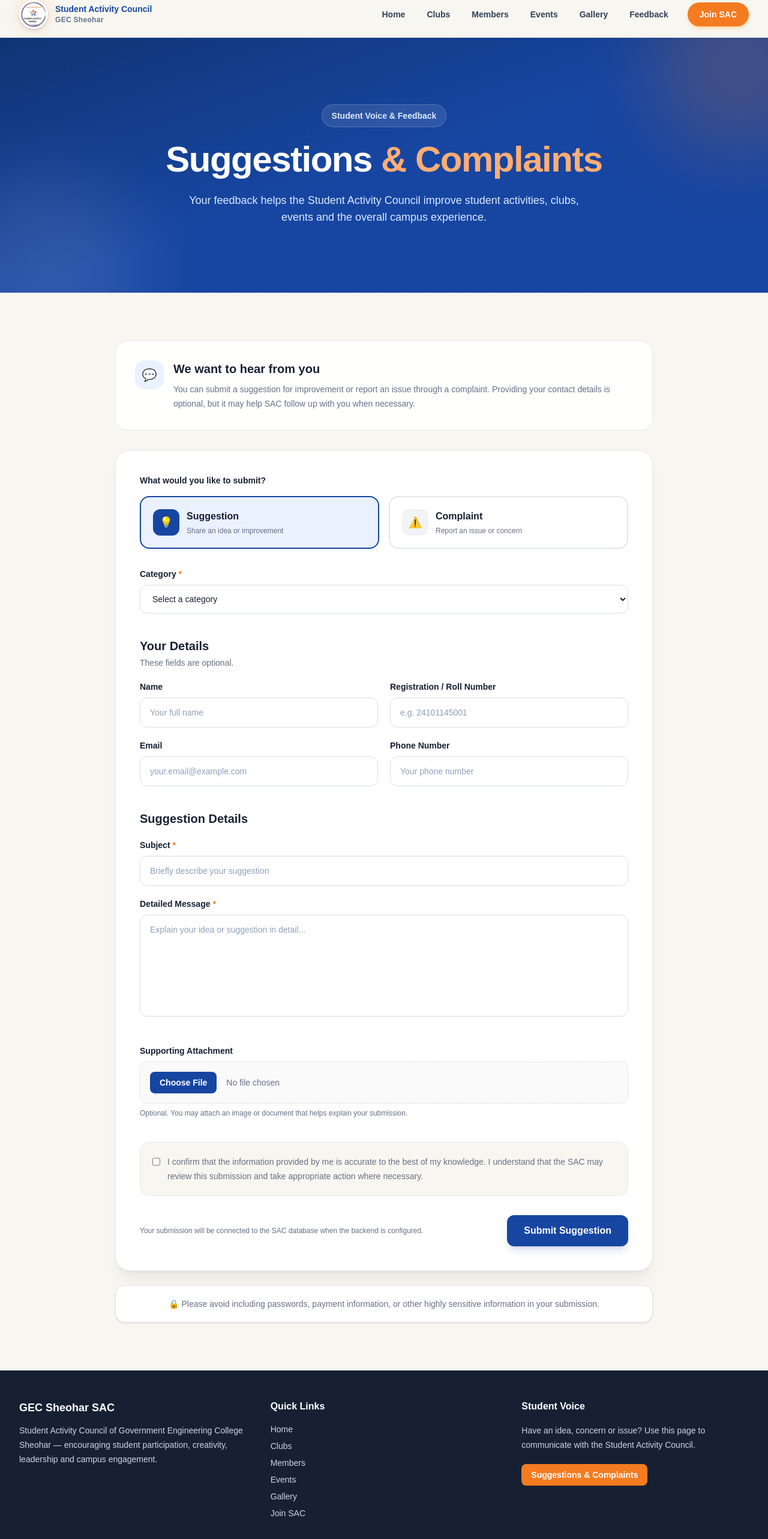
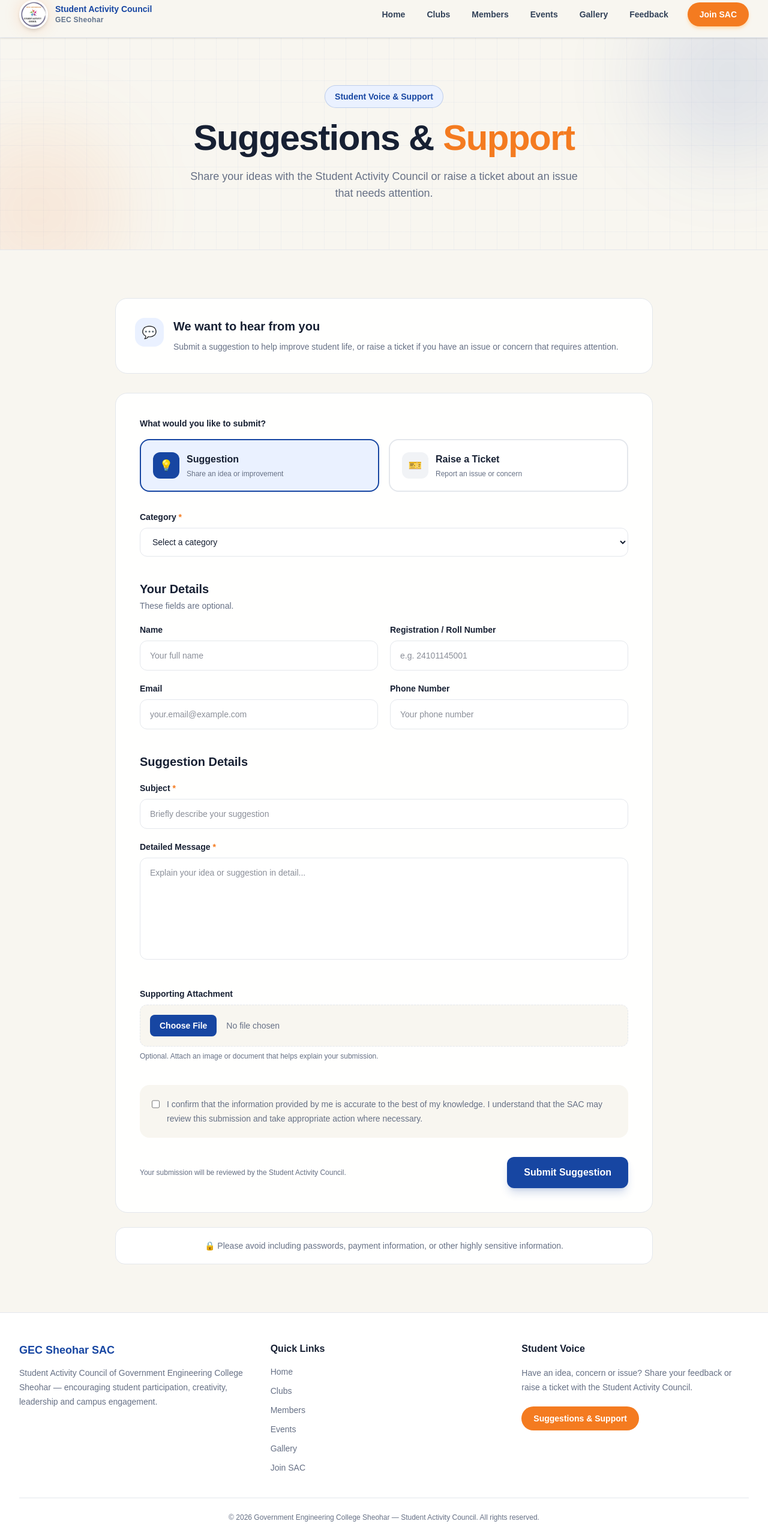
Before and after one commit to premkumar709176/gec-sheohar-sac, a Next.js app: page /suggestions in a window 1280 px wide. Shown: the part 14-2580 px from the top of the page at 60% size. Built offline with nearby package versions, Linux system fonts and the light colour scheme.

Commit message:
Update suggestions and raise ticket page

```diff
--- a/app/suggestions/page.tsx
+++ b/app/suggestions/page.tsx
@@ -4,15 +4,15 @@ import Link from "next/link";
 import { FormEvent, useState } from "react";
 
 export default function SuggestionsPage() {
-  const [type, setType] = useState<"suggestion" | "complaint">("suggestion");
+  const [type, setType] = useState<"suggestion" | "ticket">("suggestion");
 
   const handleSubmit = (e: FormEvent<HTMLFormElement>) => {
     e.preventDefault();
 
     alert(
       type === "suggestion"
-        ? "Thank you! Your suggestion has been recorded in the form interface. Database connection will be added later."
-        : "Thank you! Your complaint has been submitted through the form interface. Database connection will be added later."
+        ? "Thank you! Your suggestion has been submitted successfully."
+        : "Your ticket has been raised successfully. The SAC team will review it."
     );
   };
 
@@ -21,35 +21,30 @@ export default function SuggestionsPage() {
       <div className="h-[76px]" />
 
       {/* HERO */}
-      <section className="relative overflow-hidden bg-[#1746a2] text-white">
-        <div className="absolute inset-0 bg-gradient-to-br from-[#103575] via-[#1746a2] to-[#1746a2]" />
+      <section className="college-pattern relative overflow-hidden border-b border-[#e4e7ec] bg-[#f8f6f0]">
+        <div className="absolute -right-20 -top-20 h-72 w-72 rounded-full bg-[#1746a2]/10 blur-3xl" />
+        <div className="absolute -bottom-20 -left-20 h-72 w-72 rounded-full bg-[#f47b20]/10 blur-3xl" />
 
-        <div className="absolute -right-24 -top-24 h-72 w-72 rounded-full bg-[#f47b20]/20 blur-3xl" />
-        <div className="absolute -bottom-32 -left-20 h-80 w-80 rounded-full bg-white/10 blur-3xl" />
-
-        <div className="relative mx-auto max-w-5xl px-5 py-20 text-center lg:px-8 lg:py-28">
-          <span className="inline-flex rounded-full border border-white/20 bg-white/10 px-4 py-2 text-sm font-semibold text-blue-100 backdrop-blur-sm">
-            Student Voice & Feedback
+        <div className="relative mx-auto max-w-5xl px-5 py-16 text-center lg:px-8 lg:py-20">
+          <span className="inline-flex rounded-full border border-[#1746a2]/20 bg-[#eaf1ff] px-4 py-2 text-sm font-bold text-[#1746a2]">
+            Student Voice & Support
           </span>
 
-          <h1 className="mt-6 text-4xl font-black tracking-tight sm:text-5xl lg:text-6xl">
-            Suggestions{" "}
-            <span className="text-[#ffad73]">& Complaints</span>
+          <h1 className="mt-5 text-4xl font-black tracking-tight text-[#172033] sm:text-5xl lg:text-6xl">
+            Suggestions & <span className="text-[#f47b20]">Support</span>
           </h1>
 
-          <p className="mx-auto mt-6 max-w-2xl text-base leading-7 text-blue-100 sm:text-lg">
-            Your feedback helps the Student Activity Council improve
-            student activities, clubs, events and the overall campus
-            experience.
+          <p className="mx-auto mt-5 max-w-2xl text-base leading-7 text-[#667085] sm:text-lg">
+            Share your ideas with the Student Activity Council or raise a
+            ticket about an issue that needs attention.
           </p>
         </div>
       </section>
 
-      {/* FORM SECTION */}
-      <section className="px-5 py-16 lg:px-8 lg:py-20">
+      {/* FORM */}
+      <section className="px-5 py-14 lg:px-8 lg:py-20">
         <div className="mx-auto max-w-4xl">
-
-          {/* INTRO CARD */}
+          {/* INTRO */}
           <div className="college-card mb-8 p-6 sm:p-8">
             <div className="flex gap-4">
               <div className="flex h-12 w-12 shrink-0 items-center justify-center rounded-2xl bg-[#eaf1ff] text-xl">
@@ -57,26 +52,24 @@ export default function SuggestionsPage() {
               </div>
 
               <div>
-                <h2 className="text-xl font-bold text-[#172033]">
+                <h2 className="text-xl font-black text-[#172033]">
                   We want to hear from you
                 </h2>
 
                 <p className="mt-2 text-sm leading-6 text-[#667085]">
-                  You can submit a suggestion for improvement or report
-                  an issue through a complaint. Providing your contact
-                  details is optional, but it may help SAC follow up with
-                  you when necessary.
+                  Submit a suggestion to help improve student life, or raise a
+                  ticket if you have an issue or concern that requires
+                  attention.
                 </p>
               </div>
             </div>
           </div>
 
-          {/* FORM */}
           <form
             onSubmit={handleSubmit}
-            className="rounded-3xl border border-[#e4e7ec] bg-white p-6 shadow-xl shadow-slate-900/5 sm:p-10"
+            className="college-card p-6 sm:p-10"
           >
-            {/* TYPE SELECTOR */}
+            {/* TYPE */}
             <div>
               <label className="mb-4 block text-sm font-bold text-[#172033]">
                 What would you like to submit?
@@ -88,8 +81,8 @@ export default function SuggestionsPage() {
                   onClick={() => setType("suggestion")}
                   className={`rounded-2xl border-2 p-5 text-left transition ${
                     type === "suggestion"
-                      ? "border-[#1746a2] bg-[#eaf1ff] shadow-md shadow-blue-900/5"
-                      : "border-[#e4e7ec] bg-white hover:border-[#1746a2]/30 hover:bg-[#fafcff]"
+                      ? "border-[#1746a2] bg-[#eaf1ff]"
+                      : "border-[#e4e7ec] bg-white hover:border-[#1746a2]/40"
                   }`}
                 >
                   <div className="flex items-center gap-3">
@@ -104,10 +97,7 @@ export default function SuggestionsPage() {
                     </div>
 
                     <div>
-                      <p className="font-bold text-[#172033]">
-                        Suggestion
-                      </p>
-
+                      <p className="font-bold text-[#172033]">Suggestion</p>
                       <p className="mt-1 text-xs text-[#667085]">
                         Share an idea or improvement
                       </p>
@@ -117,29 +107,28 @@ export default function SuggestionsPage() {
 
                 <button
                   type="button"
-                  onClick={() => setType("complaint")}
+                  onClick={() => setType("ticket")}
                   className={`rounded-2xl border-2 p-5 text-left transition ${
-                    type === "complaint"
-                      ? "border-[#f47b20] bg-[#fff1e6] shadow-md shadow-orange-900/5"
-                      : "border-[#e4e7ec] bg-white hover:border-[#f47b20]/40 hover:bg-[#fffdfb]"
+                    type === "ticket"
+                      ? "border-[#f47b20] bg-[#fff1e6]"
+                      : "border-[#e4e7ec] bg-white hover:border-[#f47b20]/40"
                   }`}
                 >
                   <div className="flex items-center gap-3">
                     <div
                       className={`flex h-11 w-11 items-center justify-center rounded-xl text-lg ${
-                        type === "complaint"
+                        type === "ticket"
                           ? "bg-[#f47b20] text-white"
                           : "bg-[#f1f3f6]"
                       }`}
                     >
-                      ⚠️
+                      🎫
                     </div>
 
                     <div>
                       <p className="font-bold text-[#172033]">
-                        Complaint
+                        Raise a Ticket
                       </p>
-
                       <p className="mt-1 text-xs text-[#667085]">
                         Report an issue or concern
                       </p>
@@ -162,7 +151,7 @@ export default function SuggestionsPage() {
                 id="category"
                 name="category"
                 required
-                className="w-full rounded-xl border border-[#d9dde5] bg-white px-4 py-3.5 text-sm text-[#172033] outline-none transition focus:border-[#1746a2] focus:ring-4 focus:ring-[#eaf1ff]"
+                className="w-full rounded-xl border border-[#e4e7ec] bg-white px-4 py-3.5 text-sm text-[#172033] outline-none transition focus:border-[#1746a2] focus:ring-4 focus:ring-[#eaf1ff]"
               >
                 <option value="">Select a category</option>
                 <option>Academic & Student Activities</option>
@@ -177,10 +166,10 @@ export default function SuggestionsPage() {
               </select>
             </div>
 
-            {/* PERSONAL DETAILS */}
+            {/* DETAILS */}
             <div className="mt-10">
               <div className="mb-5">
-                <h3 className="text-xl font-bold text-[#172033]">
+                <h3 className="text-xl font-black text-[#172033]">
                   Your Details
                 </h3>
 
@@ -203,7 +192,7 @@ export default function SuggestionsPage() {
                     name="name"
                     type="text"
                     placeholder="Your full name"
-                    className="w-full rounded-xl border border-[#d9dde5] bg-white px-4 py-3.5 text-sm text-[#172033] outline-none transition placeholder:text-slate-400 focus:border-[#1746a2] focus:ring-4 focus:ring-[#eaf1ff]"
+                    className="w-full rounded-xl border border-[#e4e7ec] bg-white px-4 py-3.5 text-sm outline-none transition focus:border-[#1746a2] focus:ring-4 focus:ring-[#eaf1ff]"
                   />
                 </div>
 
@@ -220,7 +209,7 @@ export default function SuggestionsPage() {
                     name="roll"
                     type="text"
                     placeholder="e.g. 24101145001"
-                    className="w-full rounded-xl border border-[#d9dde5] bg-white px-4 py-3.5 text-sm text-[#172033] outline-none transition placeholder:text-slate-400 focus:border-[#1746a2] focus:ring-4 focus:ring-[#eaf1ff]"
+                    className="w-full rounded-xl border border-[#e4e7ec] bg-white px-4 py-3.5 text-sm outline-none transition focus:border-[#1746a2] focus:ring-4 focus:ring-[#eaf1ff]"
                   />
                 </div>
 
@@ -237,7 +226,7 @@ export default function SuggestionsPage() {
                     name="email"
                     type="email"
                     placeholder="your.email@example.com"
-                    className="w-full rounded-xl border border-[#d9dde5] bg-white px-4 py-3.5 text-sm text-[#172033] outline-none transition placeholder:text-slate-400 focus:border-[#1746a2] focus:ring-4 focus:ring-[#eaf1ff]"
+                    className="w-full rounded-xl border border-[#e4e7ec] bg-white px-4 py-3.5 text-sm outline-none transition focus:border-[#1746a2] focus:ring-4 focus:ring-[#eaf1ff]"
                   />
                 </div>
 
@@ -254,7 +243,7 @@ export default function SuggestionsPage() {
                     name="phone"
                     type="tel"
                     placeholder="Your phone number"
-                    className="w-full rounded-xl border border-[#d9dde5] bg-white px-4 py-3.5 text-sm text-[#172033] outline-none transition placeholder:text-slate-400 focus:border-[#1746a2] focus:ring-4 focus:ring-[#eaf1ff]"
+                    className="w-full rounded-xl border border-[#e4e7ec] bg-white px-4 py-3.5 text-sm outline-none transition focus:border-[#1746a2] focus:ring-4 focus:ring-[#eaf1ff]"
                   />
                 </div>
               </div>
@@ -262,10 +251,10 @@ export default function SuggestionsPage() {
 
             {/* MESSAGE */}
             <div className="mt-10">
-              <h3 className="mb-5 text-xl font-bold text-[#172033]">
+              <h3 className="mb-5 text-xl font-black text-[#172033]">
                 {type === "suggestion"
                   ? "Suggestion Details"
-                  : "Complaint Details"}
+                  : "Ticket Details"}
               </h3>
 
               <div>
@@ -284,9 +273,9 @@ export default function SuggestionsPage() {
                   placeholder={
                     type === "suggestion"
                       ? "Briefly describe your suggestion"
-                      : "Briefly describe your complaint"
+                      : "Briefly describe the issue"
                   }
-                  className="w-full rounded-xl border border-[#d9dde5] bg-white px-4 py-3.5 text-sm text-[#172033] outline-none transition placeholder:text-slate-400 focus:border-[#1746a2] focus:ring-4 focus:ring-[#eaf1ff]"
+                  className="w-full rounded-xl border border-[#e4e7ec] bg-white px-4 py-3.5 text-sm outline-none transition focus:border-[#1746a2] focus:ring-4 focus:ring-[#eaf1ff]"
                 />
               </div>
 
@@ -295,7 +284,8 @@ export default function SuggestionsPage() {
                   htmlFor="message"
                   className="mb-2 block text-sm font-semibold text-[#172033]"
                 >
-                  Detailed Message <span className="text-[#f47b20]">*</span>
+                  Detailed Message{" "}
+                  <span className="text-[#f47b20]">*</span>
                 </label>
 
                 <textarea
@@ -308,7 +298,7 @@ export default function SuggestionsPage() {
                       ? "Explain your idea or suggestion in detail..."
                       : "Describe the issue or concern in detail..."
                   }
-                  className="w-full resize-none rounded-xl border border-[#d9dde5] bg-white px-4 py-3.5 text-sm text-[#172033] outline-none transition placeholder:text-slate-400 focus:border-[#1746a2] focus:ring-4 focus:ring-[#eaf1ff]"
+                  className="w-full resize-none rounded-xl border border-[#e4e7ec] bg-white px-4 py-3.5 text-sm outline-none transition focus:border-[#1746a2] focus:ring-4 focus:ring-[#eaf1ff]"
                 />
               </div>
             </div>
@@ -327,29 +317,29 @@ export default function SuggestionsPage() {
                 name="attachment"
                 type="file"
                 accept="image/*,.pdf,.doc,.docx"
-                className="block w-full cursor-pointer rounded-xl border border-dashed border-[#d9dde5] bg-[#fafafa] px-4 py-4 text-sm text-[#667085] file:mr-4 file:rounded-lg file:border-0 file:bg-[#1746a2] file:px-4 file:py-2 file:font-semibold file:text-white hover:file:bg-[#103575]"
+                className="block w-full cursor-pointer rounded-xl border border-dashed border-[#e4e7ec] bg-[#f8f6f0] px-4 py-4 text-sm text-[#667085] file:mr-4 file:rounded-lg file:border-0 file:bg-[#1746a2] file:px-4 file:py-2 file:font-semibold file:text-white hover:file:bg-[#103575]"
               />
 
               <p className="mt-2 text-xs text-[#667085]">
-                Optional. You may attach an image or document that helps
-                explain your submission.
+                Optional. Attach an image or document that helps explain your
+                submission.
               </p>
             </div>
 
             {/* DECLARATION */}
-            <div className="mt-10 rounded-2xl border border-[#e4e7ec] bg-[#f8f6f0] p-5">
+            <div className="mt-10 rounded-2xl bg-[#f8f6f0] p-5">
               <label className="flex cursor-pointer items-start gap-3">
                 <input
                   type="checkbox"
                   required
-                  className="mt-1 h-4 w-4 rounded border-slate-300 accent-[#1746a2] focus:ring-[#1746a2]"
+                  className="mt-1 h-4 w-4 rounded border-[#e4e7ec] text-[#1746a2] focus:ring-[#1746a2]"
                 />
 
                 <span className="text-sm leading-6 text-[#667085]">
-                  I confirm that the information provided by me is
-                  accurate to the best of my knowledge. I understand that
-                  the SAC may review this submission and take appropriate
-                  action where necessary.
+                  I confirm that the information provided by me is accurate to
+                  the best of my knowledge. I understand that the SAC may
+                  review this submission and take appropriate action where
+                  necessary.
                 </span>
               </label>
             </div>
@@ -357,100 +347,117 @@ export default function SuggestionsPage() {
             {/* SUBMIT */}
             <div className="mt-8 flex flex-col gap-4 sm:flex-row sm:items-center sm:justify-between">
               <p className="text-xs leading-5 text-[#667085]">
-                Your submission will be connected to the SAC database
-                when the backend is configured.
+                Your submission will be reviewed by the Student Activity
+                Council.
               </p>
 
               <button
                 type="submit"
                 className={`rounded-xl px-7 py-3.5 font-bold text-white shadow-lg transition hover:-translate-y-0.5 ${
                   type === "suggestion"
-                    ? "bg-[#1746a2] shadow-blue-900/15 hover:bg-[#103575]"
-                    : "bg-[#f47b20] shadow-orange-900/15 hover:bg-[#d96512]"
+                    ? "bg-[#1746a2] shadow-[#1746a2]/20 hover:bg-[#103575]"
+                    : "bg-[#f47b20] shadow-[#f47b20]/20 hover:bg-[#d96512]"
                 }`}
               >
-                Submit{" "}
                 {type === "suggestion"
-                  ? "Suggestion"
-                  : "Complaint"}
+                  ? "Submit Suggestion"
+                  : "Raise Ticket"}
               </button>
             </div>
           </form>
 
-          {/* PRIVACY NOTE */}
-          <div className="mt-6 rounded-2xl border border-[#e4e7ec] bg-white p-5 text-center shadow-sm">
+          {/* PRIVACY */}
+          <div className="mt-6 rounded-2xl border border-[#e4e7ec] bg-white p-5 text-center">
             <p className="text-sm text-[#667085]">
-              🔒 Please avoid including passwords, payment information,
-              or other highly sensitive information in your submission.
+              🔒 Please avoid including passwords, payment information, or
+              other highly sensitive information.
             </p>
           </div>
         </div>
       </section>
 
       {/* FOOTER */}
-      <footer className="bg-[#172033] text-white">
+      <footer className="border-t border-[#e4e7ec] bg-white">
         <div className="mx-auto max-w-7xl px-5 py-12 lg:px-8">
           <div className="grid gap-10 md:grid-cols-3">
             <div>
-              <h3 className="text-lg font-bold text-white">
+              <h3 className="text-lg font-black text-[#1746a2]">
                 GEC Sheohar SAC
               </h3>
 
-              <p className="mt-3 max-w-sm text-sm leading-6 text-slate-300">
-                Student Activity Council of Government Engineering
-                College Sheohar — encouraging student participation,
-                creativity, leadership and campus engagement.
+              <p className="mt-3 max-w-sm text-sm leading-6 text-[#667085]">
+                Student Activity Council of Government Engineering College
+                Sheohar — encouraging student participation, creativity,
+                leadership and campus engagement.
               </p>
             </div>
 
             <div>
-              <h3 className="font-bold text-white">Quick Links</h3>
+              <h3 className="font-black text-[#172033]">Quick Links</h3>
 
-              <div className="mt-4 flex flex-col gap-2 text-sm text-slate-300">
-                <Link href="/" className="transition hover:text-[#ffad73]">
+              <div className="mt-4 flex flex-col gap-3 text-sm">
+                <Link
+                  href="/"
+                  className="text-[#667085] transition hover:text-[#1746a2]"
+                >
                   Home
                 </Link>
 
-                <Link href="/clubs" className="transition hover:text-[#ffad73]">
+                <Link
+                  href="/clubs"
+                  className="text-[#667085] transition hover:text-[#1746a2]"
+                >
                   Clubs
                 </Link>
 
-                <Link href="/members" className="transition hover:text-[#ffad73]">
+                <Link
+                  href="/members"
+                  className="text-[#667085] transition hover:text-[#1746a2]"
+                >
                   Members
                 </Link>
 
-                <Link href="/events" className="transition hover:text-[#ffad73]">
+                <Link
+                  href="/events"
+                  className="text-[#667085] transition hover:text-[#1746a2]"
+                >
                   Events
                 </Link>
 
-                <Link href="/gallery" className="transition hover:text-[#ffad73]">
+                <Link
+                  href="/gallery"
+                  className="text-[#667085] transition hover:text-[#1746a2]"
+                >
                   Gallery
                 </Link>
 
-                <Link href="/join" className="transition hover:text-[#ffad73]">
+                <Link
+                  href="/join"
+                  className="text-[#667085] transition hover:text-[#1746a2]"
+                >
                   Join SAC
                 </Link>
               </div>
             </div>
 
             <div>
-              <h3 className="font-bold text-white">Student Voice</h3>
+              <h3 className="font-black text-[#172033]">Student Voice</h3>
 
-              <p className="mt-4 text-sm leading-6 text-slate-300">
-                Have an idea, concern or issue? Use this page to
-                communicate with the Student Activity Council.
+              <p className="mt-4 text-sm leading-6 text-[#667085]">
+                Have an idea, concern or issue? Share your feedback or raise a
+                ticket with the Student Activity Council.
               </p>
 
               <Link
                 href="/suggestions"
-                className="mt-5 inline-block rounded-lg bg-[#f47b20] px-4 py-2 text-sm font-semibold text-white transition hover:bg-[#d96512]"
+                className="mt-5 inline-flex rounded-full bg-[#f47b20] px-5 py-2.5 text-sm font-bold text-white transition hover:bg-[#d96512]"
               >
-                Suggestions & Complaints
+                Suggestions & Support
               </Link>
             </div>
           </div>
 
-          <div className="mt-10 border-t border-white/10 pt-6 text-center text-xs text-slate-400">
+          <div className="mt-10 border-t border-[#e4e7ec] pt-6 text-center text-xs text-[#667085]">
             © {new Date().getFullYear()} Government Engineering College
             Sheohar — Student Activity Council. All rights reserved.
           </div>
```
